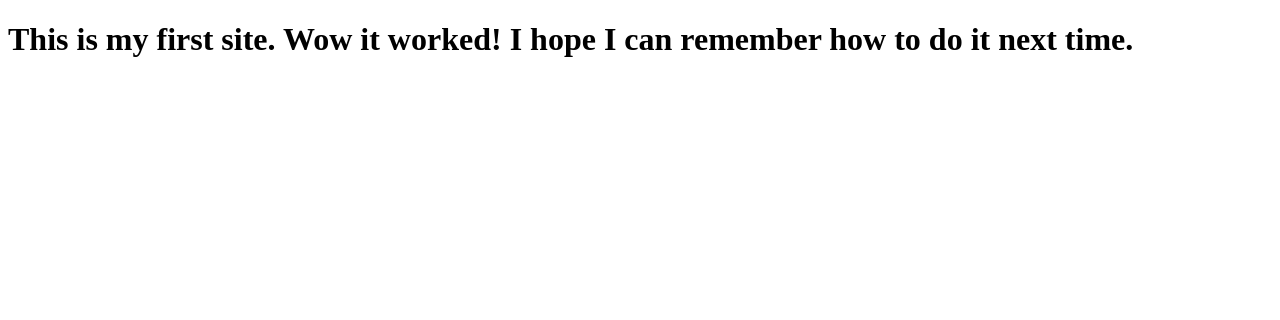
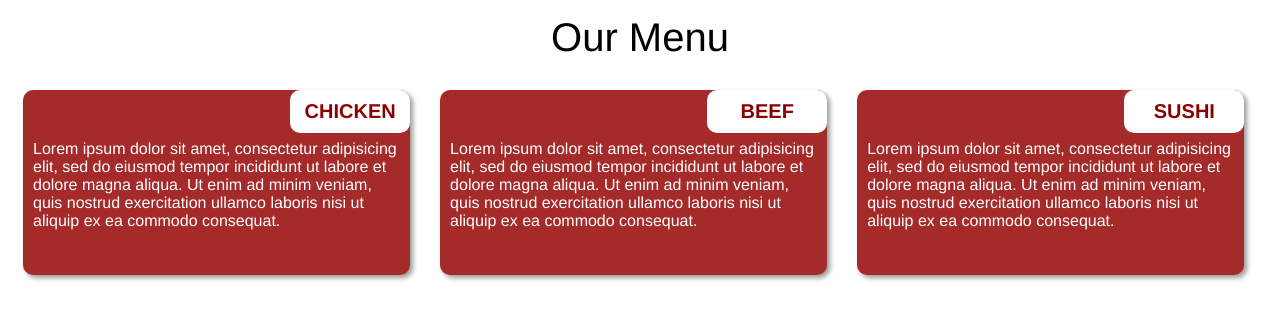
Before and after one commit to rellimin/coursera-work, a plain HTML site: page module2-codetest/index.html in a window 1280 px wide. Drawn offline with Linux system fonts and the light colour scheme.

Commit message:
Final Module 2 work

```diff
--- a/module2-codetest/css/stylesheet.css
+++ b/module2-codetest/css/stylesheet.css
@@ -0,0 +1,79 @@
+/********** Base styles **********/
+html {
+  box-sizing: border-box;
+}
+
+.header1{
+  margin: 15px;
+  text-align: center;
+  font-family: Helvetica;
+  font-size: 40px;
+  font-style: bold;
+}
+
+p {
+  position: relative;
+  background-color: #A52A2A;
+  padding-top: 50px;
+  padding-left: 10px;
+  padding-right: 10px;
+  padding-bottom: 10px;
+  width: auto;
+  height: 125px;
+  margin: 15px;
+  font-family: Helvetica;
+  color: white;
+  float: center;
+  box-shadow: 3px 3px 5px 0px rgba(0,0,0,0.4);
+  border-radius: 10px;
+}
+
+.p-title{
+  position: absolute;
+  top: 0px;
+  right: 0px;
+  background-color: white;
+  padding: 10px;
+  width: 100px;
+  height: auto;
+  font-family: Helvetica;
+  color: darkred;
+  text-align: center;
+  align-items: center;
+  border-radius: 10px;
+  margin-bottom: 10px;
+  font-size: 20px;
+  font-weight: bold;
+}
+
+/* Simple Responsive Framework. */
+.row {
+  width: 100%;
+  margin: auto;
+  postion: absolute;
+}
+
+/********** Large devices only **********/
+@media (min-width: 992px) {
+  .col-lg-4 {
+      float: left;
+		  width: 33%;
+	}
+}
+
+/********** Medium devices only **********/
+@media (min-width: 768px) and (max-width: 991px) {
+  .col-md-6 {
+      float: left;
+    	width: 50%;
+      height: auto;
+    }
+}
+
+/********** Small devices only *********/
+@media (min-width: 767px) and (max-width: 990px) {
+   .col-md-12{
+      float: left;
+   		width: 100%;
+   }
+}
--- a/module2-codetest/index.html
+++ b/module2-codetest/index.html
@@ -1,9 +1,34 @@
 <!DOCTYPE html>
-<html>
+<html lang="zxx">
 <head>
-	<title>Hello Coursera!</title>
-</head>
+<meta charset="utf-8">
+<meta name="viewport" content="width=device-width, initial-scale=1">
+<title>Module 2 Test Site</title>
+<link rel="stylesheet" href="css/stylesheet.css">
 <body>
-	<h1>This is my first site.  Wow it worked!  I hope I can remember how to do it next time.</h1>
+
+<div class="header1">Our Menu</div>
+
+<div class="row">
+	<div class="col-lg-4 col-md-6">
+		<p>
+			<span class="p-title">CHICKEN</span>Lorem ipsum dolor sit amet, consectetur adipisicing elit, sed do eiusmod tempor incididunt ut labore et dolore magna aliqua. Ut enim ad minim veniam,
+			quis nostrud exercitation ullamco laboris nisi ut aliquip ex ea commodo
+			consequat.
+		</p>
+	</div>
+	<div class="col-lg-4 col-md-6">
+		<p>
+			<span class="p-title">BEEF</span>Lorem ipsum dolor sit amet, consectetur adipisicing elit, sed do eiusmod tempor incididunt ut labore et dolore magna aliqua. Ut enim ad minim veniam, quis nostrud exercitation ullamco laboris nisi ut aliquip ex ea commodo consequat.
+		</p>
+	</div>
+	<div class="col-lg-4 col-md-12 col-md-6">
+		<p>
+			<span class="p-title">SUSHI</span>Lorem ipsum dolor sit amet, consectetur adipisicing elit, sed do eiusmod tempor incididunt ut labore et dolore magna aliqua. Ut enim ad minim veniam, quis nostrud exercitation ullamco laboris nisi ut aliquip ex ea commodo
+			consequat.
+		</p>
+	</div>
+</div>
+
 </body>
 </html>
```
